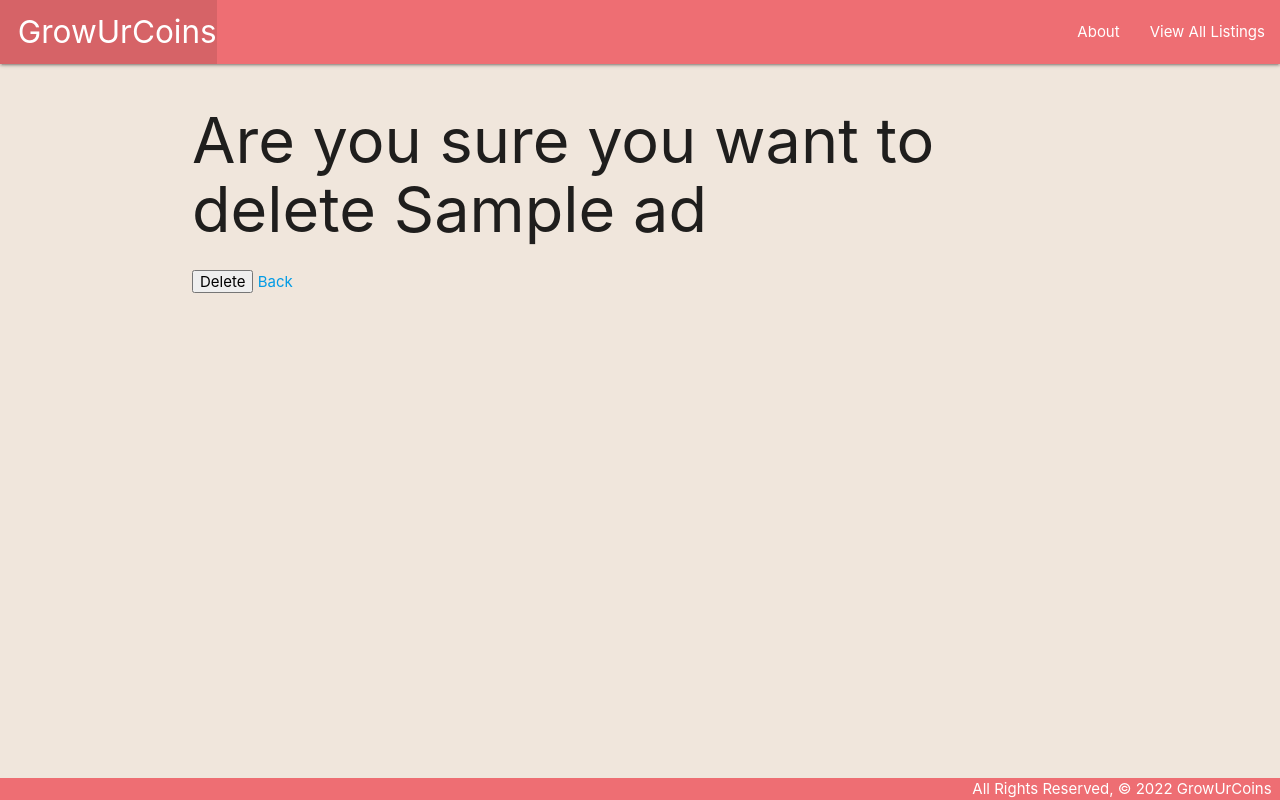
After one commit to gabevela/growUrCoins, a Django app: page /growurcoins/1/delete in a window 1280 px wide. The commit adds this page. Run offline with Django 4.2, Linux system fonts and the light colour scheme; tables that the repository leaves empty hold one stand-in row (values such as "Sample post"); data that the repository does not hold is empty.

Commit message:
delete functionality

```diff
--- a/growurcoins/main_app/static/css/style.css
+++ b/growurcoins/main_app/static/css/style.css
@@ -3,7 +3,7 @@
     display: flex;
     min-height: 100vh;
     flex-direction: column;
-    background-color: green;
+    background-color:#f0e6dc;
   }
 
   main {
@@ -14,7 +14,3 @@
     padding-top: 0;
     text-align: right;
   }
-
-  * {
-    background-color: teal;
-  }
--- /dev/null
+++ b/growurcoins/main_app/templates/growurcoins/delete.html
@@ -0,0 +1,19 @@
+
+{% extends 'base.html' %}
+{% block content %}
+
+<h1> Are you sure you want to delete {{ ad.ad_title }}</h1>
+
+<!-- <form method="POST" action='growurcoins/{{ad.id}}/delete'>
+ {% csrf_token %}
+  <button>Delete</button>
+  <a href="{% url 'details' ad.id %}">Cancel</a>
+</form> -->
+
+<form method="POST" action='{{ad.id}}/delete'>
+    {% csrf_token %}
+     <button>Delete</button>
+     <a href="/growurcoins/">Back</a>
+   </form>
+
+{% endblock %}
--- a/growurcoins/main_app/templates/growurcoins/detail.html
+++ b/growurcoins/main_app/templates/growurcoins/detail.html
@@ -22,8 +22,7 @@
     <p>Postal Code: {{ ad.postal_code }}</p>
     <img src="../templates/growurcoins/tomatoes.jpg" alt="Tomatoes">
 
-
-    <!-- {% if receipe.age > 0 %}
+     <!-- {% if receipe.age > 0 %}
       <p>Reviews: {{ receipe.reviews }}</p>
     {% else %}
       <p>Reviews: New Receipe!</p>
--- a/growurcoins/main_app/urls.py
+++ b/growurcoins/main_app/urls.py
@@ -8,5 +8,6 @@ urlpatterns = [
  path('growurcoins/<int:ad_id>', views.grow_details, name='details'),   #Details of a specific Ad
  path('growurcoins/new', views.grow_new, name='new'), # url to show "create ad" form
  path('growurcoins/create', views.grow_create, name='create'), #this will save the "create ad" form into the database
+ path('growurcoins/<int:ad_id>/delete', views.grow_delete, name='delete'),   #Delete a specific Ad
 
 ]
--- a/growurcoins/main_app/views.py
+++ b/growurcoins/main_app/views.py
@@ -4,21 +4,6 @@ import datetime
 
 # Add the following import
 from django.http import HttpResponse
-
-#logic to add classes instead
-
-# class Growurcoin:  # Note that parens are optional if not inheriting from another class
-#   def __init__(self, name, breed, description, age):
-#     self.name = name
-#     self.breed = breed
-#     self.description = description
-#     self.age = age
-
-# growurcoins = [
-# Growurcoin('Lolo', 'tabby', 'foul little demon', 3),
-# Growurcoin('Sachi', 'tortoise shell', 'diluted tortoise shell', 0),
-# Growurcoin('Raven', 'black tripod', '3 legged cat', 4),
-# ]
 
 # Define the home view
 def home(request):
@@ -65,3 +50,9 @@ def grow_create(request):
                        postal_code = request.POST['postal_code'],
                        )
      return redirect('/growurcoins') #redirect index page.
+
+#controller to delete the Ad
+def grow_delete(request, ad_id):
+    ad = Ad.objects.get(id=ad_id)
+    ad.delete()
+    return render(request, 'growurcoins/delete.html', {"ad": ad})
```
Also changed, not shown: 1 other file.
